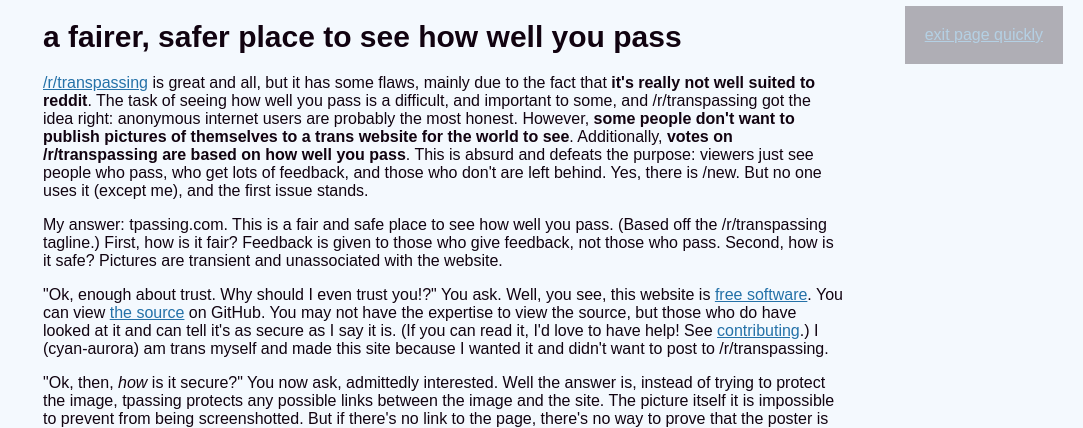
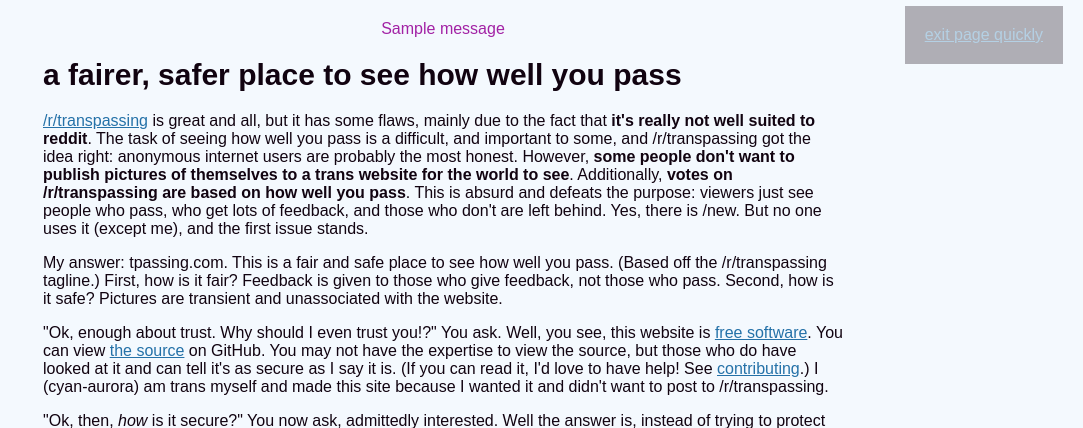
Before and after one commit to cyan-aurora/tpassing, a Flask app: page / in a window 1280 px wide. Shown: the part 74-502 px from the top of the page, without its empty margins (197-1280 px from the left). Run offline with Flask 2, Linux system fonts and the light colour scheme; tables that the repository leaves empty hold one stand-in row (values such as "Sample post"); one stand-in notice (Sample message) is shown; parts of the project's set-up code (start-up, migrations or seed data) failed here and were passed over; some libraries are stand-ins or nearby versions.

Commit message:
Display flask flashes

```diff
--- a/static/main.css
+++ b/static/main.css
@@ -111,8 +111,18 @@ table a:visited {
 	font-size: 20px;
 }
 
+.flashes li {
+	list-style: none;
+	text-align: center;
+	color: #a222a5;
+}
+
 input {
 	padding: 4px;
+}
+
+textarea {
+	padding: 8px;
 }
 
 .login form {
--- a/templates/no-login.html
+++ b/templates/no-login.html
@@ -6,7 +6,7 @@
 		<p>I'm sorry but there is no way to reset your password at this
 		time.</p>
 
-		<p>If you believe this is in error, or REALLY need to reset your password,
+		<p>If you believe this is in error, or would like to reset your password,
 		please contact me at
 		<a href="mailto:cyanauroratp@gmail.com">cyanauroratp@gmail.com</a>.</p>
 	</div>
--- a/templates/standard.html
+++ b/templates/standard.html
@@ -43,6 +43,15 @@
 	</div>
 	<a href="https://www.google.com/" class="exit-floater">exit page quickly</a>
 	<div class="wrap">
+		{% with messages = get_flashed_messages() %}
+			{% if messages %}
+				<ul class="flashes">
+					{% for message in messages %}
+						<li>{{ message }}</li>
+					{% endfor %}
+				</ul>
+			{% endif %}
+		{% endwith %}
 		{% block main %}{% endblock %}
 	</div>
 </body>
```
